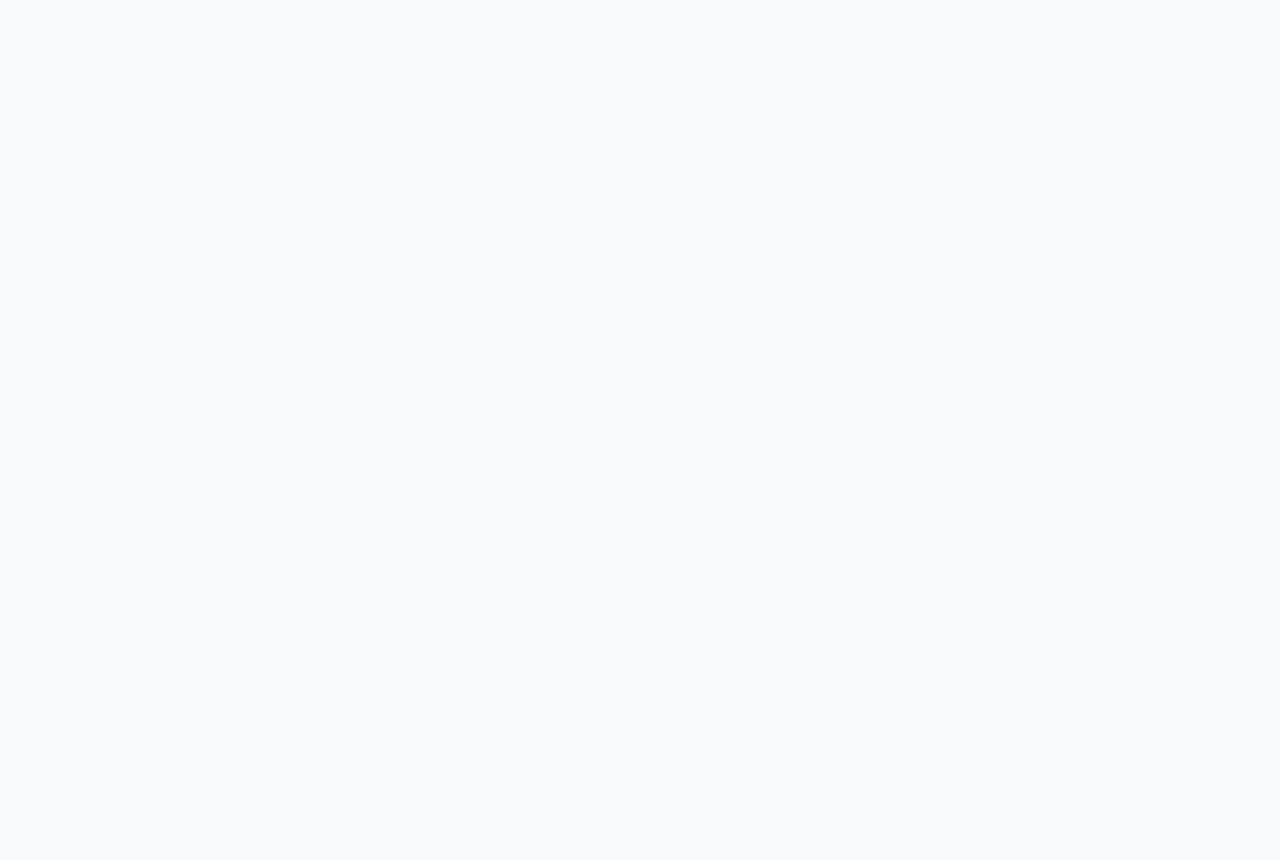
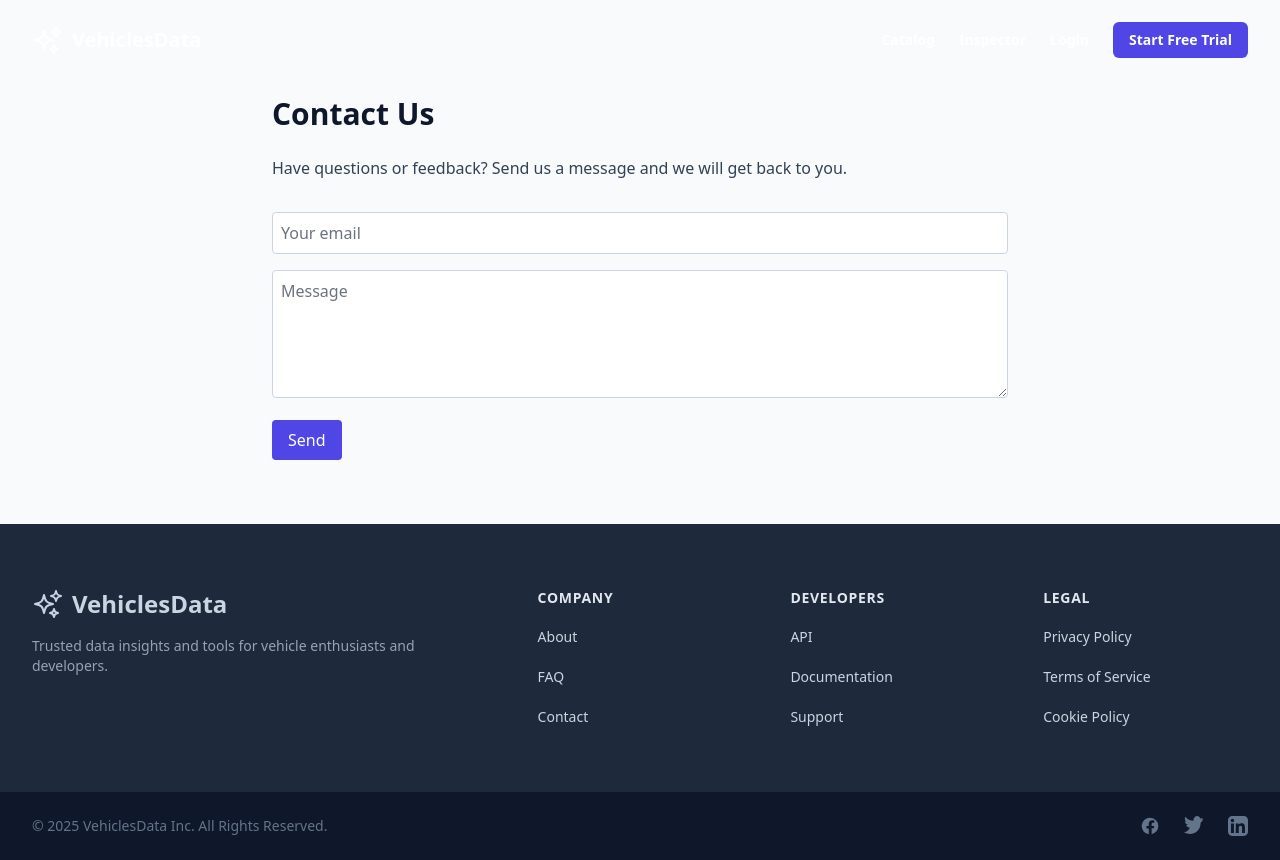
Before and after one commit to Mrababa/AIVhicles, a React (Vite) app in the folder frontend/: page /contact in a window 1280 px wide. Before the commit this address had no page. Before the commit the page ends 800 px from the top, so only its background shows below. Built offline with nearby package versions, Linux system fonts and the light colour scheme.

Commit message:
Add About, FAQ and Contact pages

```diff
--- a/frontend/src/App.jsx
+++ b/frontend/src/App.jsx
@@ -3,6 +3,9 @@ import { BrowserRouter as Router, Routes, Route } from 'react-router-dom';
 import LandingPage from './components/LandingPage.tsx';
 import Login from './components/Login.jsx';
 import VehicleList from './components/VehicleList.jsx';
+import About from './components/About.tsx';
+import FAQ from './components/FAQ.tsx';
+import Contact from './components/Contact.tsx';
 
 /**
  * Root component handling application routes including the landing page.
@@ -14,6 +17,9 @@ export default function App() {
         <Route path="/" element={<LandingPage />} />
         <Route path="/login" element={<Login />} />
         <Route path="/vehicles" element={<VehicleList />} />
+        <Route path="/about" element={<About />} />
+        <Route path="/faq" element={<FAQ />} />
+        <Route path="/contact" element={<Contact />} />
       </Routes>
     </Router>
   );
--- /dev/null
+++ b/frontend/src/components/About.tsx
@@ -0,0 +1,27 @@
+import React from 'react';
+import Header from './Header.tsx';
+import Footer from './Footer.tsx';
+
+/**
+ * Public about page describing the VehiclesData project.
+ */
+export default function About() {
+  return (
+    <>
+      <Header />
+      <main className="pt-24 pb-16 max-w-3xl mx-auto px-4 text-slate-700 dark:text-slate-300">
+        <h1 className="text-3xl font-bold mb-6 text-slate-900 dark:text-slate-100">About Us</h1>
+        <p className="mb-4">
+          VehiclesData provides actionable insights and tools for vehicle enthusiasts and
+          developers. Our platform combines data aggregation with modern AI to help
+          users understand and work with vehicle information more effectively.
+        </p>
+        <p>
+          Started as a community project, VehiclesData continues to evolve thanks to the
+          contributions of passionate developers and auto lovers around the globe.
+        </p>
+      </main>
+      <Footer />
+    </>
+  );
+}
--- /dev/null
+++ b/frontend/src/components/Contact.tsx
@@ -0,0 +1,53 @@
+import React, { useState } from 'react';
+import Header from './Header.tsx';
+import Footer from './Footer.tsx';
+
+/**
+ * Contact page with a basic feedback form.
+ */
+export default function Contact() {
+  const [email, setEmail] = useState('');
+  const [message, setMessage] = useState('');
+
+  const handleSubmit = (e: React.FormEvent) => {
+    e.preventDefault();
+    setEmail('');
+    setMessage('');
+  };
+
+  return (
+    <>
+      <Header />
+      <main className="pt-24 pb-16 max-w-3xl mx-auto px-4">
+        <h1 className="text-3xl font-bold mb-6 text-slate-900 dark:text-slate-100">Contact Us</h1>
+        <p className="mb-8 text-slate-700 dark:text-slate-300">
+          Have questions or feedback? Send us a message and we will get back to you.
+        </p>
+        <form onSubmit={handleSubmit} className="space-y-4">
+          <input
+            type="email"
+            required
+            value={email}
+            onChange={(e) => setEmail(e.target.value)}
+            placeholder="Your email"
+            className="w-full border border-slate-300 p-2 rounded dark:bg-slate-700 dark:border-slate-600 dark:text-slate-100"
+          />
+          <textarea
+            required
+            value={message}
+            onChange={(e) => setMessage(e.target.value)}
+            placeholder="Message"
+            className="w-full border border-slate-300 p-2 h-32 rounded dark:bg-slate-700 dark:border-slate-600 dark:text-slate-100"
+          />
+          <button
+            type="submit"
+            className="bg-indigo-600 hover:bg-indigo-500 text-white px-4 py-2 rounded"
+          >
+            Send
+          </button>
+        </form>
+      </main>
+      <Footer />
+    </>
+  );
+}
--- /dev/null
+++ b/frontend/src/components/FAQ.tsx
@@ -0,0 +1,49 @@
+import React from 'react';
+import Header from './Header.tsx';
+import Footer from './Footer.tsx';
+
+interface FAQItem {
+  question: string;
+  answer: string;
+}
+
+const faqs: FAQItem[] = [
+  {
+    question: 'What is VehiclesData?',
+    answer:
+      'VehiclesData is a platform that aggregates vehicle information and provides tools for analysis and integration.'
+  },
+  {
+    question: 'Can I contribute data or features?',
+    answer:
+      'Yes. VehiclesData is an open project and we welcome community contributions to improve our datasets and tooling.'
+  },
+  {
+    question: 'Is there an API available?',
+    answer:
+      'Developers can integrate with our REST API to retrieve vehicle data. Documentation is available on the API page.'
+  }
+];
+
+/**
+ * Frequently asked questions about VehiclesData.
+ */
+export default function FAQ() {
+  return (
+    <>
+      <Header />
+      <main className="pt-24 pb-16 max-w-3xl mx-auto px-4">
+        <h1 className="text-3xl font-bold mb-8 text-slate-900 dark:text-slate-100">FAQ</h1>
+        <dl className="space-y-6 text-slate-700 dark:text-slate-300">
+          {faqs.map((f) => (
+            <div key={f.question}>
+              <dt className="font-semibold">{f.question}</dt>
+              <dd className="mt-2">{f.answer}</dd>
+            </div>
+          ))}
+        </dl>
+      </main>
+      <Footer />
+    </>
+  );
+}
```
